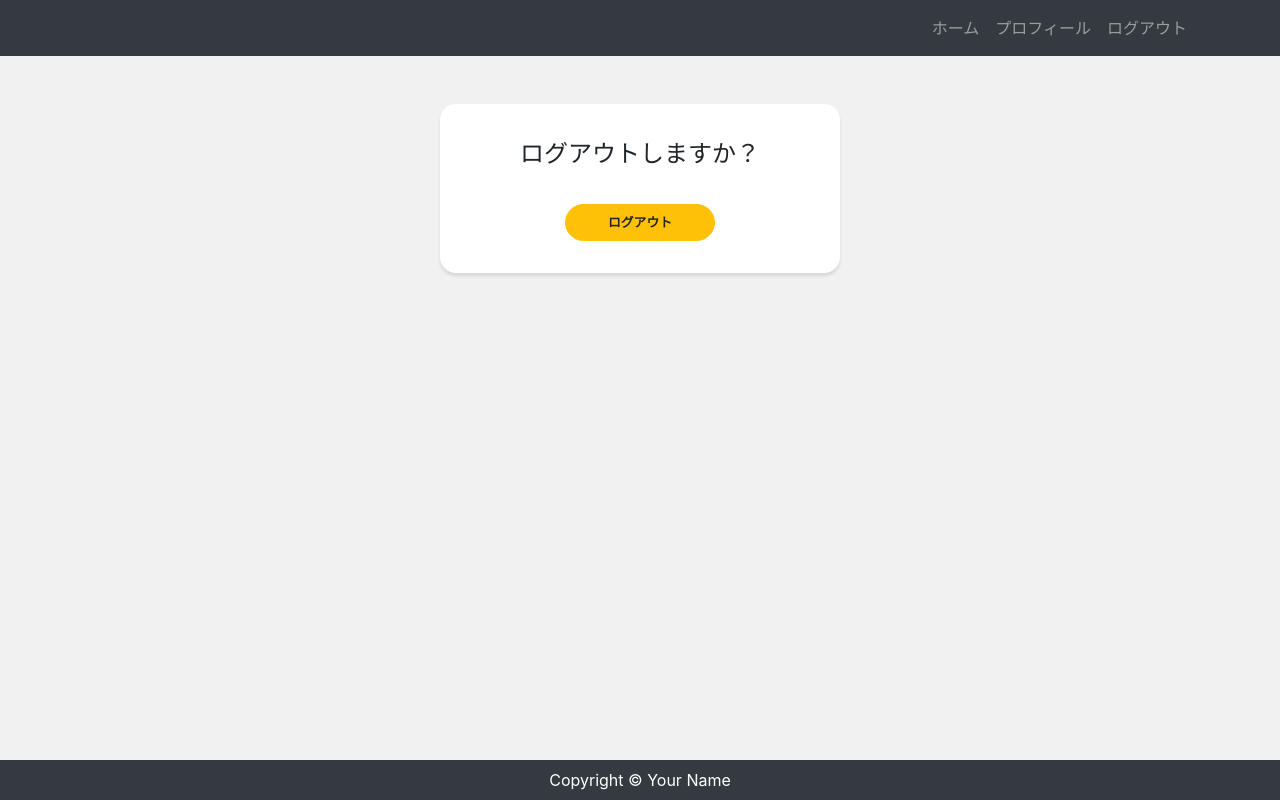
After one commit to KaiTakahashi120329/python_allauth, a Django app: page /accounts/logout/ in a window 1280 px wide. The commit adds this page. Run offline with Django 3.2, Linux system fonts and the light colour scheme; the visitor is signed in with stand-in values (Sample User, id 1); some libraries are stand-ins or nearby versions.

Commit message:
HTML編集

```diff
--- /dev/null
+++ b/accounts/templates/accounts/logout.html
@@ -0,0 +1,17 @@
+{% extends 'app/base.html' %}
+
+{% block content %}
+
+    <div class="card card-auth my-5 mx-auto">
+        <div class="card-body">
+            <p class="card-title text-center">ログアウトしますか？</p>
+            <form method="post" class="form-auth">
+                {% csrf_token %}
+                <div class="button mx-auto">
+                    <button class="btn btn-lg btn-warning btn-block my-auto" type="submit">ログアウト</button>
+                </div>
+            </form>
+        </div>
+    </div>
+
+{% endblock content %}
--- a/app/templates/app/base.html
+++ b/app/templates/app/base.html
@@ -19,6 +19,9 @@
                 {% if user.is_authenticated %}
                      <li class="nav-item">
                         <a href="{% url 'profile' %}" class="nav-link">プロフィール</a>
+                    </li>
+                    <li class="nav-item">
+                        <a href="{% url 'accounts_logout' %}" class="nav-link">ログアウト</a>
                     </li>
                 {% else %}
                     <li class="nav-item">
```
